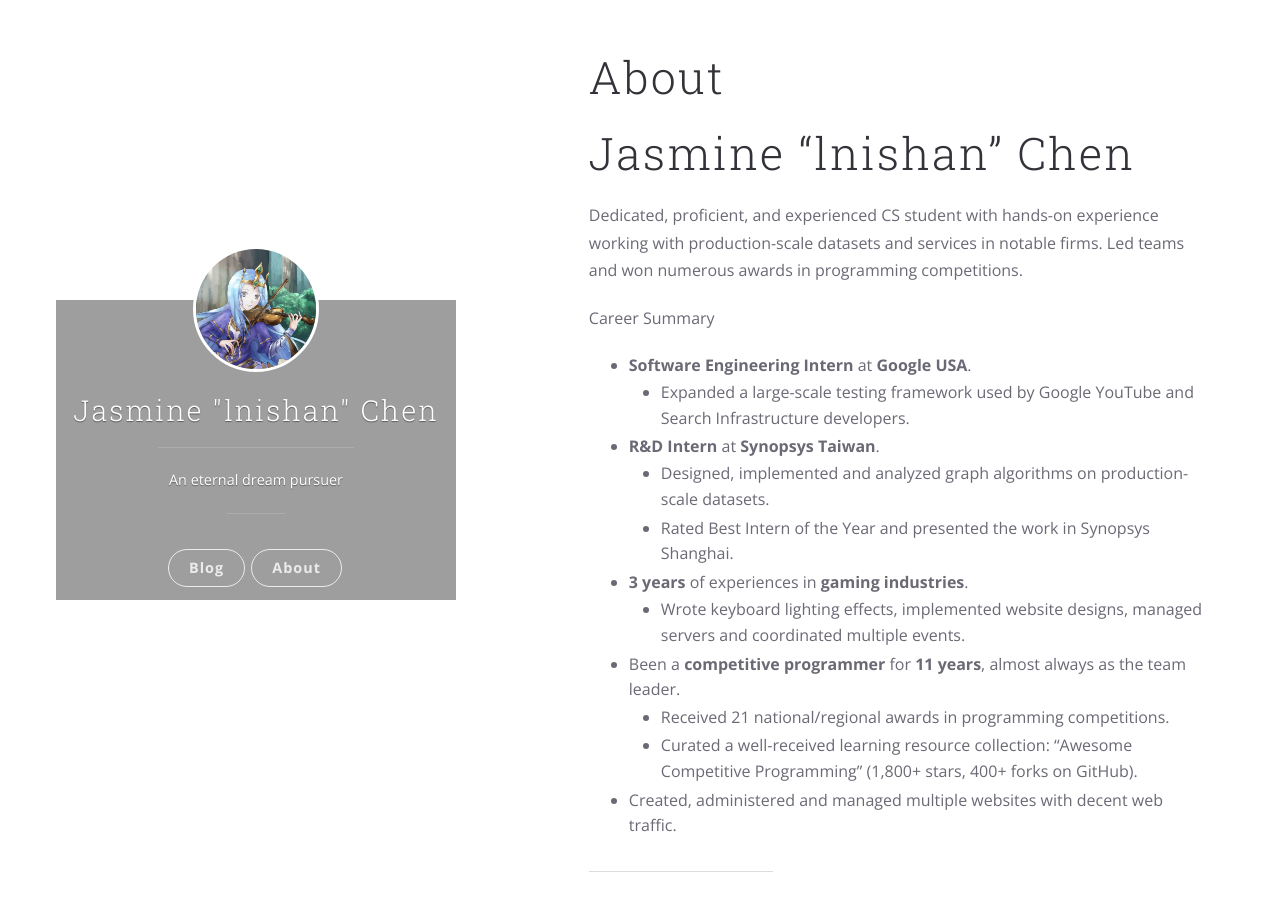
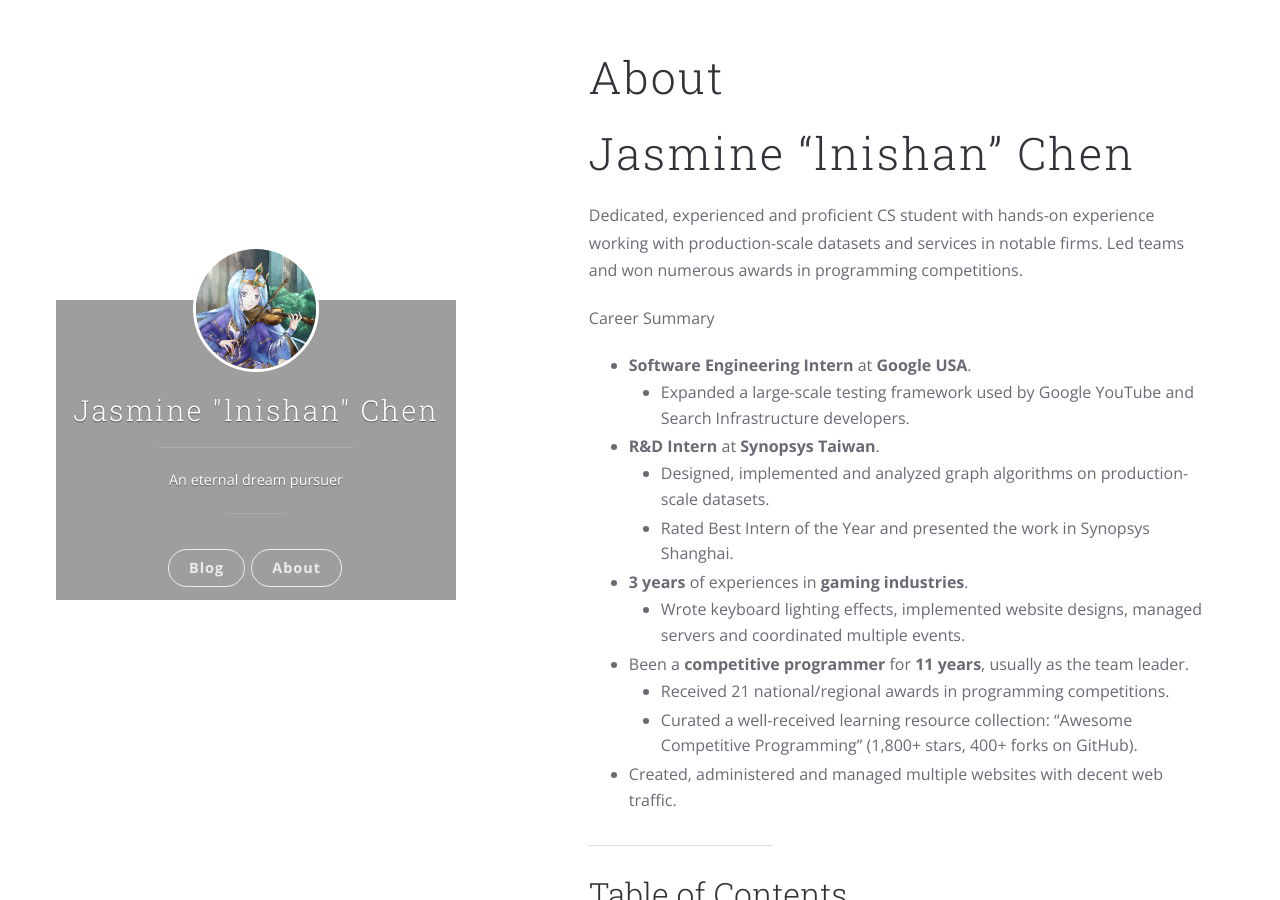
Before and after one commit to lnishan/lnishan.github.io, a Jekyll site: the page built from about.md, in a window 1280 px wide and 900 px high. Built offline with Jekyll 4.4.1, drawn with Linux system fonts in a browser that asks for light colours; nearby versions of some CDN libraries; some web fonts are replaced; some of the changed text lies outside the part shown.

Commit message:
Sync CV changes (11/5/2017)

```diff
--- a/about.md
+++ b/about.md
@@ -6,7 +6,7 @@
 
 # Jasmine “lnishan” Chen
 
-Dedicated, proficient, and experienced CS student with hands-on experience working with production-scale datasets and services in notable firms. Led teams and won numerous awards in programming competitions.
+Dedicated, experienced and proficient CS student with hands-on experience working with production-scale datasets and services in notable firms. Led teams and won numerous awards in programming competitions.
 
 Career Summary
 
@@ -17,7 +17,7 @@
   - Rated Best Intern of the Year and presented the work in Synopsys Shanghai.
 - **3 years** of experiences in **gaming industries**.
   - Wrote keyboard lighting effects, implemented website designs, managed servers and coordinated multiple events.
-- Been a **competitive programmer** for **11 years**, almost always as the team leader.
+- Been a **competitive programmer** for **11 years**, usually as the team leader.
   - Received 21 national/regional awards in programming competitions.
   - Curated a well-received learning resource collection: "Awesome Competitive Programming" (1,800+ stars, 400+ forks on GitHub).
 - Created, administered and managed multiple websites with decent web traffic.
@@ -54,7 +54,7 @@
 - **National Chiao Tung University**
 Bachelor's Degree, **Computer Science and Engineering** (Sep 2014 － Jan 2018), Management Science (Sep 2012 － Jun 2014)
   - **GPA: 4.00**/4.30 (**Rank: 1**/53)
-  - Bachelor's Thesis: [SQLGitHub (Python, 2017)](https://github.com/lnishan/SQLGitHub)], a tool that makes managing GitHub organizations easier. Features a SQL-like syntax to query through GitHub API. In collaboration with **Mozilla Taiwan**.
+  - Bachelor's Thesis: [SQLGitHub (Python, 2017)](https://github.com/lnishan/SQLGitHub), a tool that makes managing GitHub organizations easier. Features a SQL-like syntax to query through GitHub API. In collaboration with **Mozilla Taiwan**.
   - 5 *Academic Achievement Awards* (4 in Computer Science)
   - 2 *Curricular Scholarships* (Discrete Mathematics, Data Structures)
   - Teaching Assistant, *Object-Oriented Programming*
```
